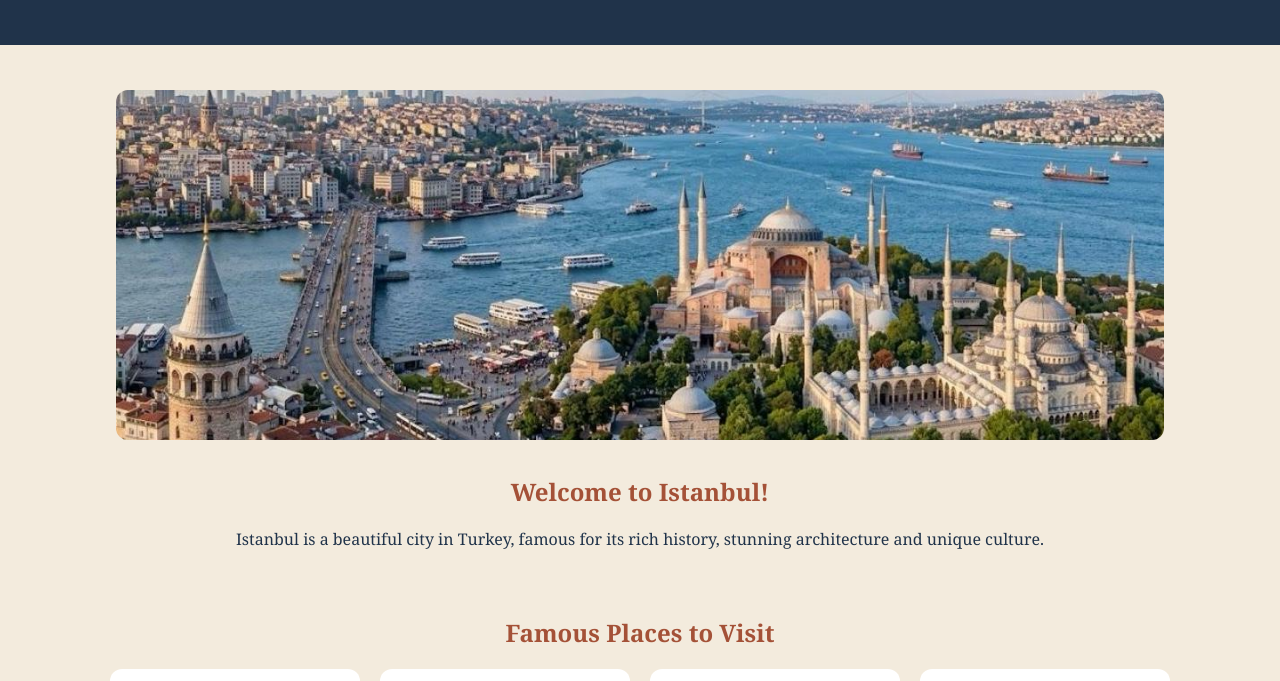
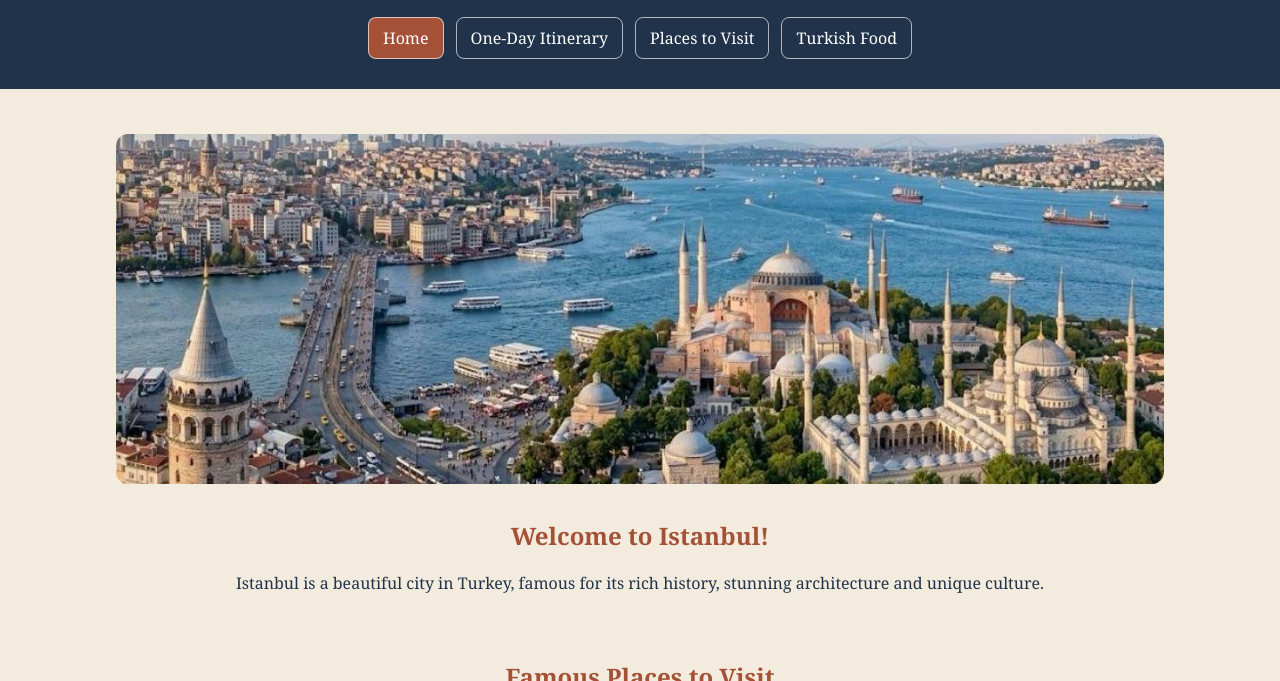
Before and after one commit to i263228-Manahil/istanbul-travel-guide, a plain HTML site: page index.html in a window 1280 px wide. Shown: the part 152-833 px from the top of the page. Drawn offline with Linux system fonts and the light colour scheme.

Commit message:
Fix navigation and page consistency

```diff
--- a/index.html
+++ b/index.html
@@ -17,6 +17,12 @@
     <header>
         <h1>Discover Istanbul</h1>
         <p>A City Between Two Continents</p>
+        <nav aria-label="Main navigation">
+            <a href="index.html" aria-current="page">Home</a>
+            <a href="itinerary.html">One-Day Itinerary</a>
+            <a href="places.html">Places to Visit</a>
+            <a href="food.html">Turkish Food</a>
+        </nav>
     </header>
 
     <main>
--- a/style.css
+++ b/style.css
@@ -28,6 +28,30 @@ header h1
 header p
 {
     font-size: 18px;
+}
+
+nav
+{
+    display: flex;
+    justify-content: center;
+    flex-wrap: wrap;
+    gap: 12px;
+    margin-top: 20px;
+}
+
+nav a
+{
+    color: white;
+    text-decoration: none;
+    padding: 9px 14px;
+    border: 1px solid rgba(255, 255, 255, 0.65);
+    border-radius: 8px;
+}
+
+nav a:hover, nav a:focus, nav a[aria-current="page"]
+{
+    background-color: #A45137;
+    color: white;
 }
 
 main
```
